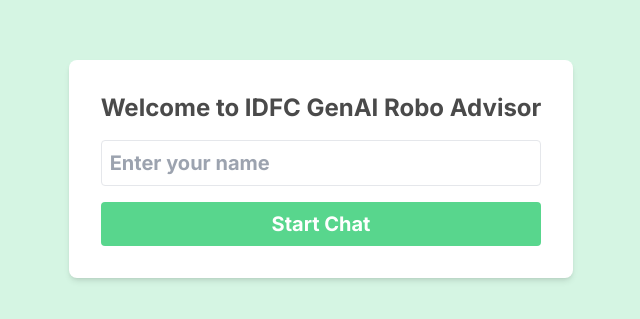
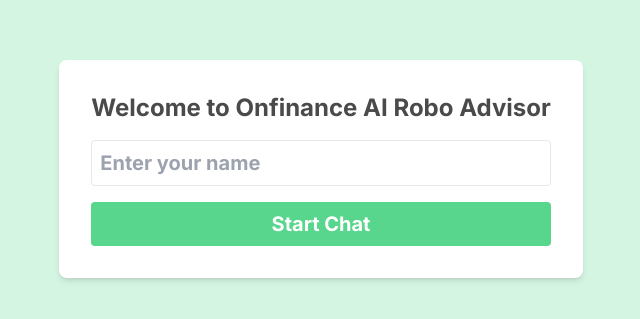
Before and after one commit to ankush170/idfc-copilot, a Next.js app: page / in a window 1280 px wide. Shown: the part 231-550 px from the top of the page, without its empty margins (319-959 px from the left). Built offline with nearby package versions, Linux system fonts and the light colour scheme.

Commit message:
Onfi
Signed-off-by: ankush170 <f20191095@goa.bits-pilani.ac.in>

```diff
--- a/src/app/page.tsx
+++ b/src/app/page.tsx
@@ -17,7 +17,7 @@ export default function LoginPage() {
   return (
     <div className="flex items-center justify-center min-h-screen bg-[color:var(--mobile-bg-color)]">
       <form onSubmit={handleSubmit} className="p-8 bg-white rounded-lg shadow-md">
-        <h1 className="mb-4 text-2xl font-bold text-center">Welcome to IDFC GenAI Robo Advisor</h1>
+        <h1 className="mb-4 text-2xl font-bold text-center">Welcome to Onfinance AI Robo Advisor</h1>
         <input
           type="text"
           value={name}
```
